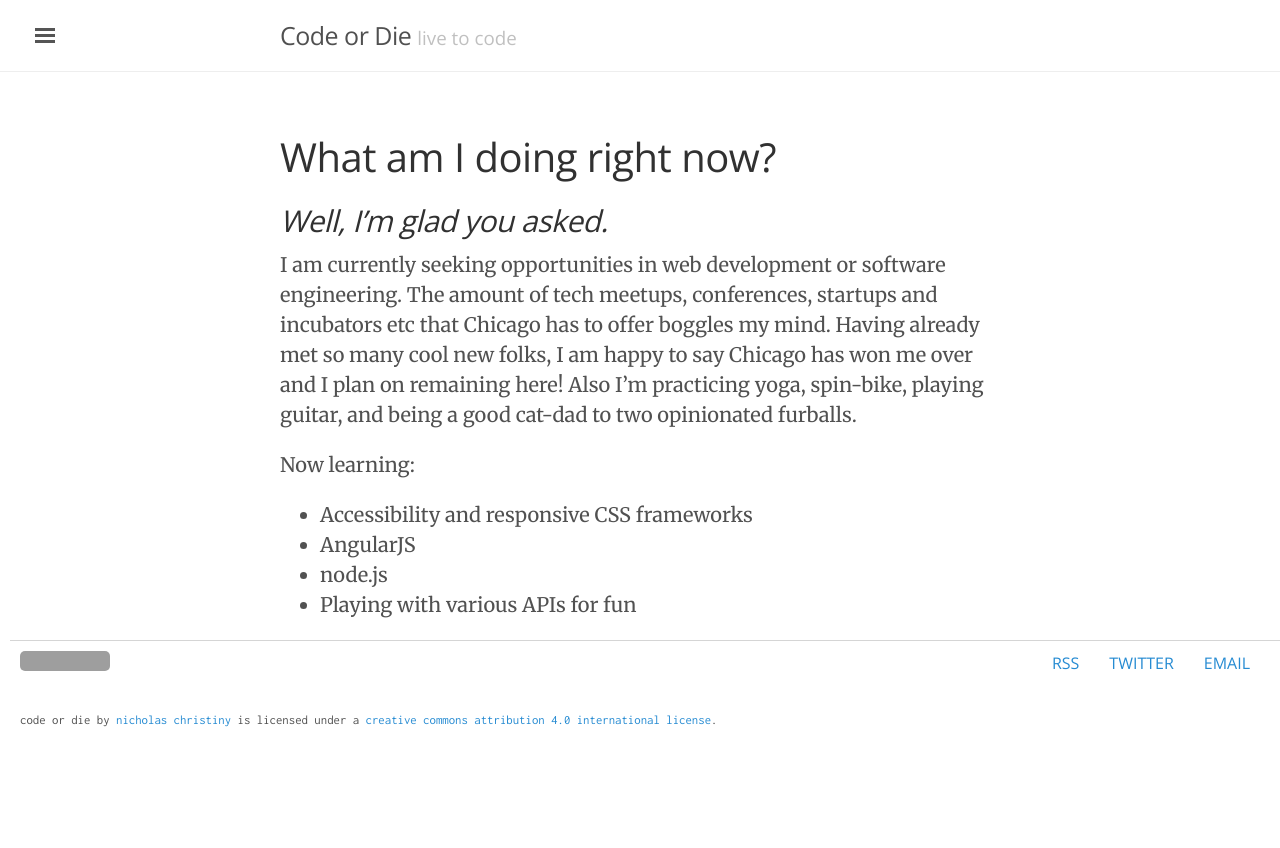
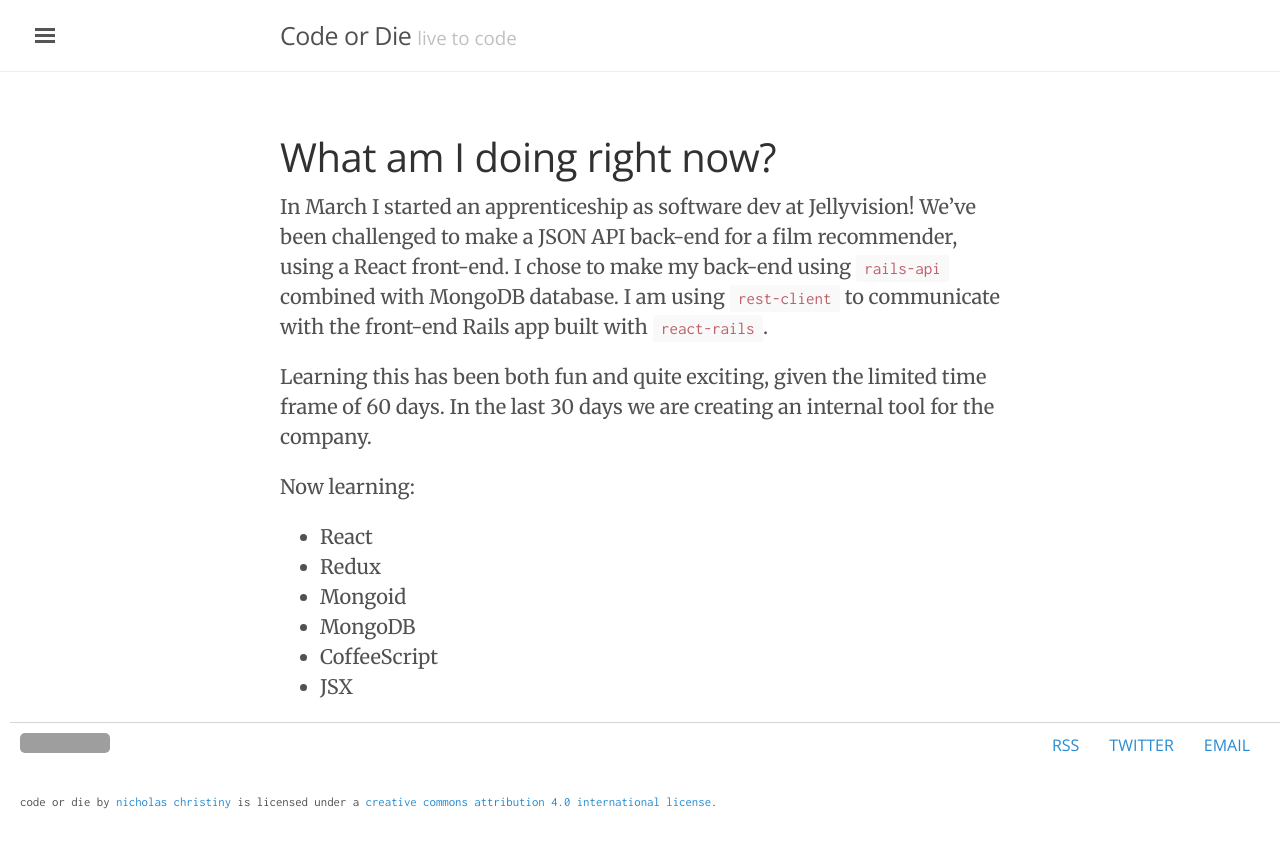
Before and after one commit to nchristiny/nchristiny.github.io, a Jekyll site: the page built from now/index.md, in a window 1280 px wide. Shown: the top 848 px of the page. Built offline with Jekyll 4.4.1, drawn with Linux system fonts in a browser that asks for light colours; Markdown is read by kramdown in place of the engine named in the settings; grey boxes are pictures that could not be loaded.

Commit message:
Edit /now

```diff
--- a/now/index.md
+++ b/now/index.md
@@ -3,12 +3,17 @@ layout: default
 title: Now
 ---
 # What am I doing right now?
-## *Well, I'm glad you asked.*
-I am currently seeking opportunities in web development or software engineering. The amount of tech meetups, conferences, startups and incubators etc that Chicago has to offer boggles my mind. Having already met so many cool new folks, I am happy to say Chicago has won me over and I plan on remaining here! Also I'm practicing yoga, spin-bike, playing guitar, and being a good cat-dad to two opinionated furballs.
+
+
+In March I started an apprenticeship as software dev at Jellyvision! We've been challenged to make a JSON API back-end for a film recommender, using a React front-end. I chose to make my back-end using `rails-api` combined with MongoDB database. I am using `rest-client` to communicate with the front-end Rails app built with `react-rails`.
+
+Learning this has been both fun and quite exciting, given the limited time frame of 60 days. In the last 30 days we are creating an internal tool for the company.
 
 Now learning:
 
-* Accessibility and responsive CSS frameworks
-* AngularJS
-* node.js
-* Playing with various APIs for fun
+* React
+* Redux
+* Mongoid
+* MongoDB
+* CoffeeScript
+* JSX
```
